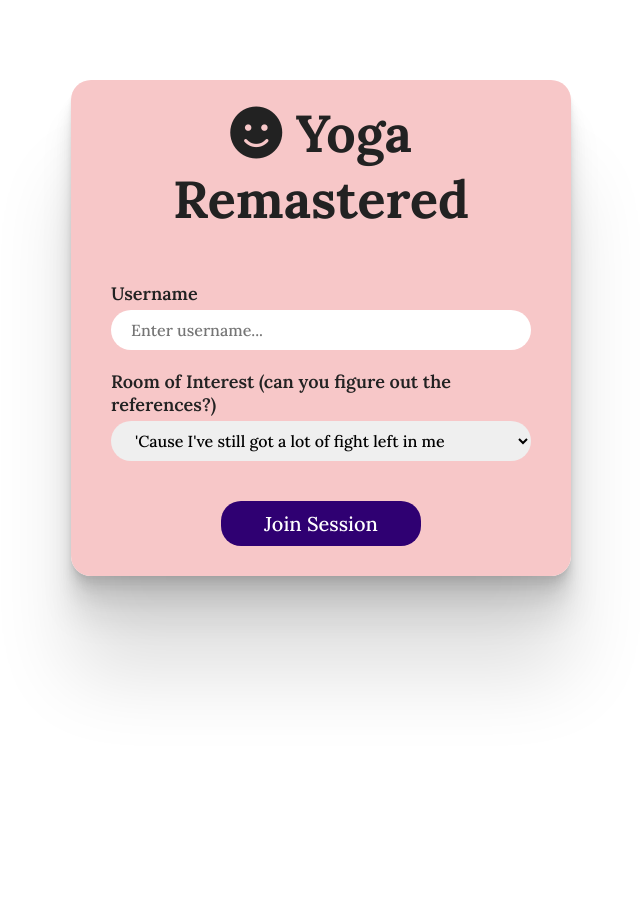
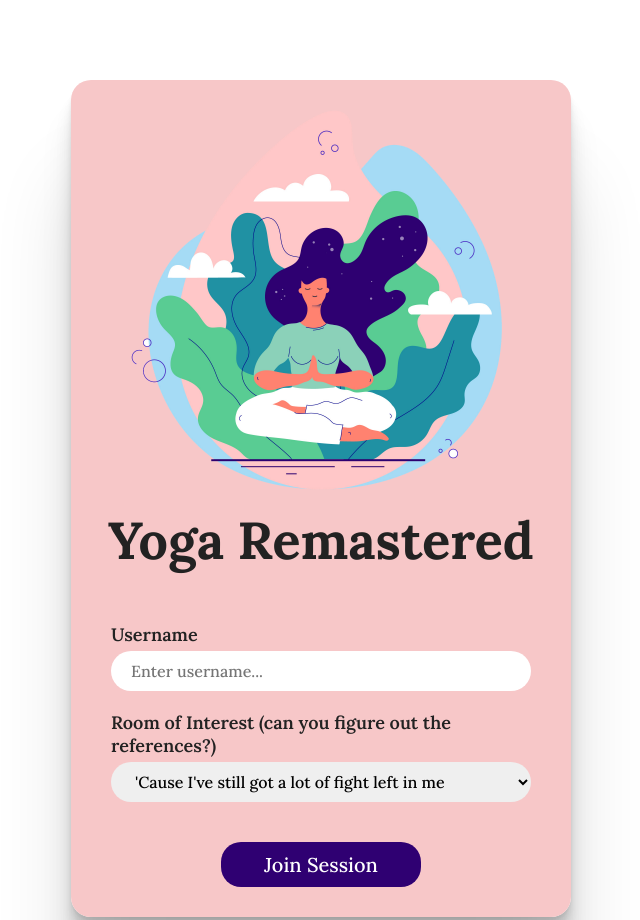
Before and after one commit to ceruleanox/TechTogetherSeattle, a website: page public/index.html in a window 1280 px wide. Shown: the top 920 px of the page, without its empty margins (319-959 px from the left). Before the commit the page ends 800 px from the top, so only its background shows below. Drawn offline with Linux system fonts and the light colour scheme.

Commit message:
re-added missing css to form page

```diff
--- a/public/index.html
+++ b/public/index.html
@@ -1,5 +1,6 @@
 <!DOCTYPE html>
 <html lang="en">
+
 <head>
 	<title>Yoga Remastered</title>
 	<meta charset="UTF-8">
@@ -8,27 +9,24 @@
 	<link rel="stylesheet" type="text/css" href="css/styles.css">
 	<script src="https://kit.fontawesome.com/a076d05399.js"></script>
 </head>
+
 <body>
 	<div class="join-container">
 		<header class="join-header">
-				<h1><i class="fas fa-smile"></i> Yoga Remastered</h1>
+			<img class="yoga" src='../images/yoga-pose.png' alt='person doing yoga' />
+			<h1>Yoga Remastered</h1>
 		</header>
 		<main class="join-main">
 			<form action="room.html">
 				<div class="form-control">
 					<label for="username">Username</label>
-						<input
-							type="text"
-							name="username"
-							id="username"
-							placeholder="Enter username..."
-							required
-						/>
+					<input type="text" name="username" id="username" placeholder="Enter username..." required />
 				</div>
 				<div class="form-control">
 					<label for="room">Room of Interest (can you figure out the references?)</label>
 					<select name="room" id="room">
-							<option value="Music">'Cause I've still got a lot of fight left in me</option> <!-- a nod to Rachel Platten's Fight Song -->
+						<option value="Music">'Cause I've still got a lot of fight left in me</option>
+						<!-- a nod to Rachel Platten's Fight Song -->
 						<option value="Romance">Take Me to the Good Part</option> <!-- a nod to Audible's feature -->
 						<option value="Cooking">With enough butter, anything is good</option> <!-- a nod to Julia Child -->
 						<option value="Gaming">Hey! Look! Listen!</option> <!-- a nod to Na'vi, Link's fairy companion -->
@@ -39,4 +37,5 @@
 		</main>
 	</div>
 </body>
+
 </html>
--- a/server.js
+++ b/server.js
@@ -28,7 +28,7 @@ io.on('connection', socket => {
       "message",
       formatMessage(
         botName,
-        "Hope you enjoyed this session with Yoga Remastered! Feel free to stay in the room to chat and connect with one another here. &#128522;"
+        "Hope you enjoyed this session with Yoga Remastered! Feel free to stay in the room to chat and connect with one another here."
       )
     );
 
```
Also changed, not shown: public/css/styles.css (line endings or trailing spaces), public/images/yoga-pose.png (added). Lines whose indentation alone changed are shown as unchanged.
